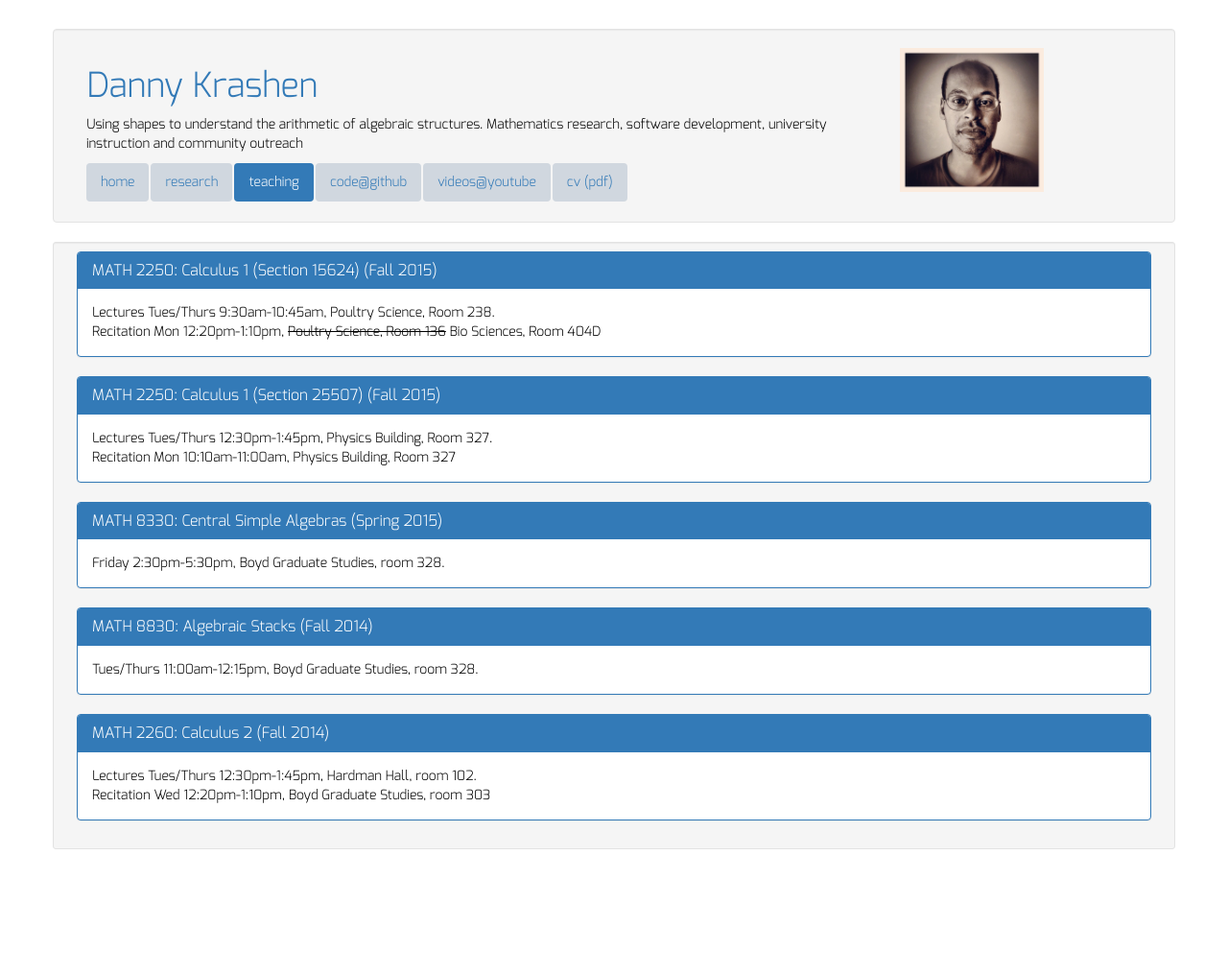
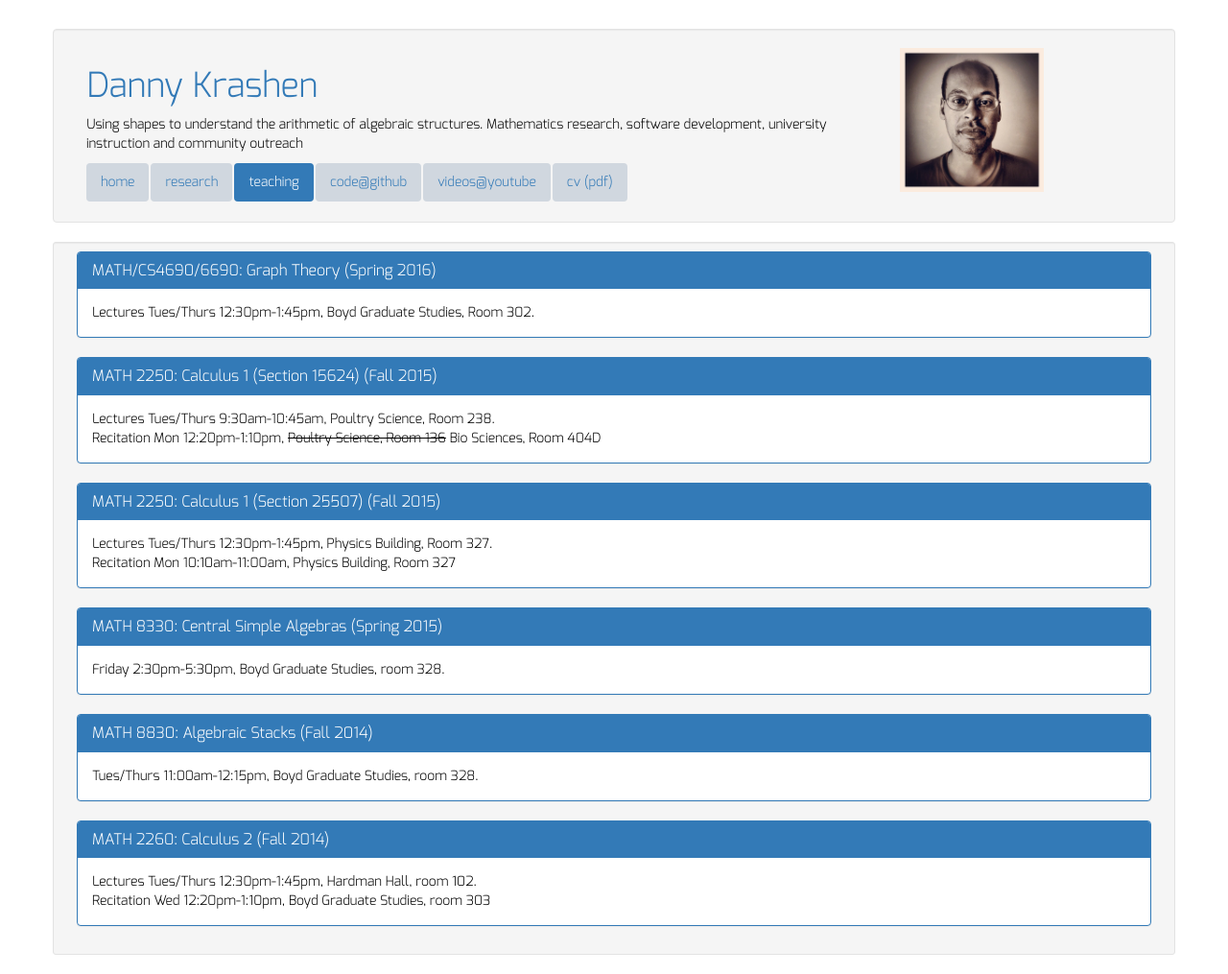
Before and after one commit to dkrashen/dkrashen.github.io, a Jekyll site: the page built from teaching/index.html, in a window 1280 px wide. Shown: the whole page at 96% size. Built offline with Jekyll 4.4.1, drawn with Linux system fonts in a browser that asks for light colours; nearby versions of some CDN libraries; before the commit the page ends 905 px from its top, so only the background shows below that.

Commit message:
add graph theory course

```diff
--- a/_data/courses.yml
+++ b/_data/courses.yml
@@ -1,3 +1,9 @@
+- title: "MATH/CS4690/6690: Graph Theory"
+  url: "http://dkrashen.github.io/graphtheory/"
+  schedule: "Lectures Tues/Thurs 12:30pm-1:45pm"
+  location: "Boyd Graduate Studies, Room 302"
+  semester: "Spring 2016"
+
 - title: "MATH 2250: Calculus 1 (Section 15624)"
   url: "http://dkrashen.github.io/calc1/"
   schedule: "Lectures Tues/Thurs 9:30am-10:45am"
```
